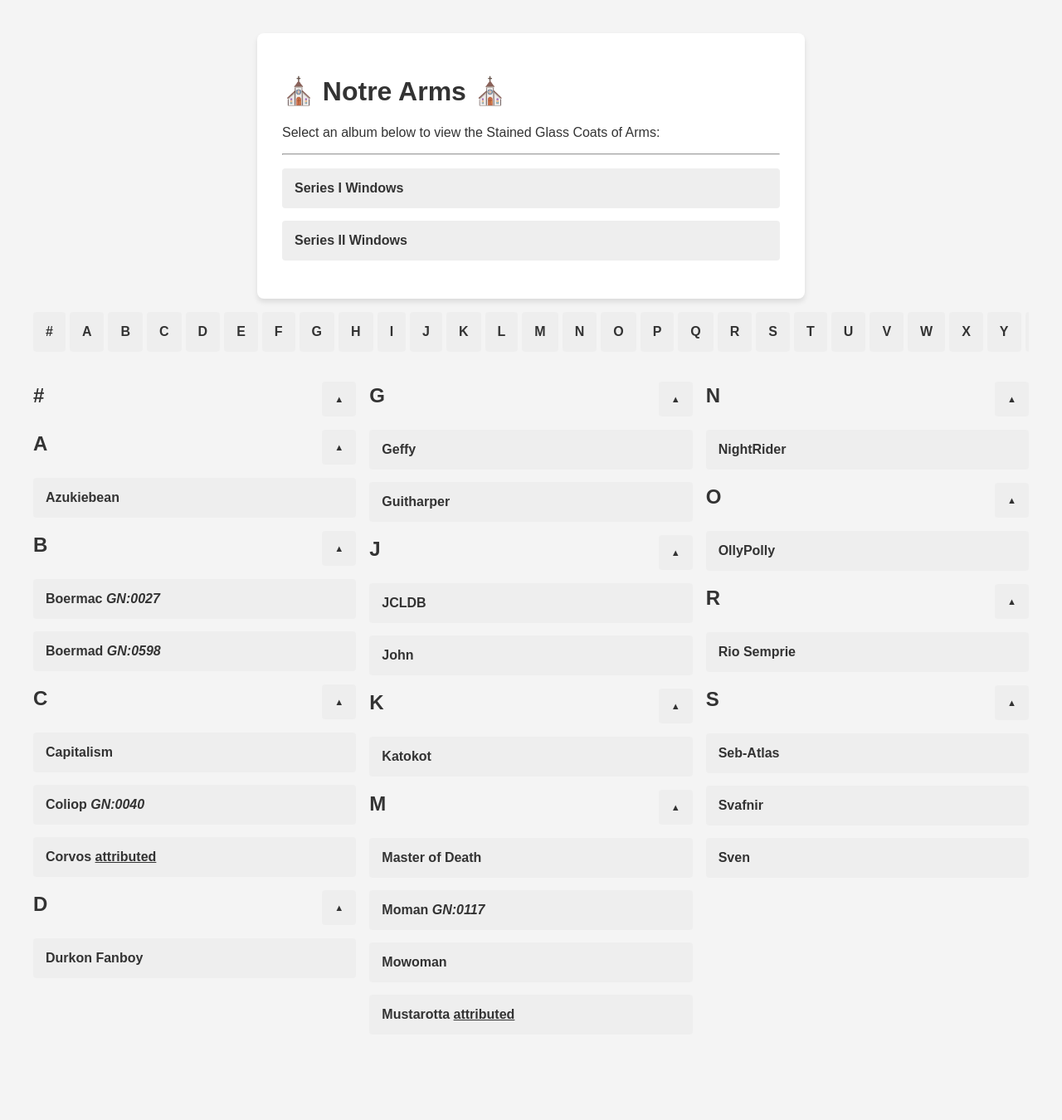
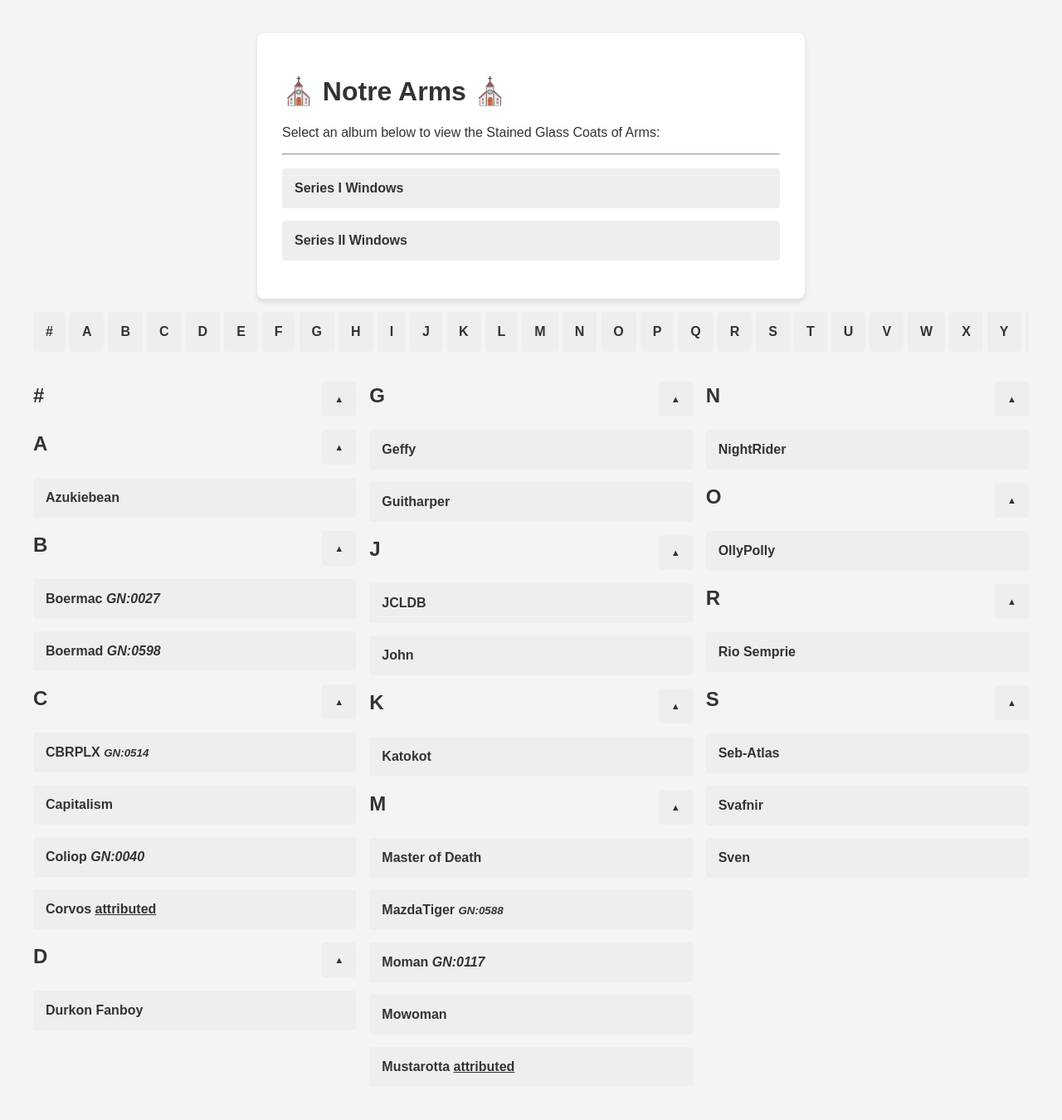
Before and after one commit to sirhcb/NAtesting, a Jekyll site: the page built from index.html, in a window 1280 px wide. Shown: the whole page at 83% size. Built offline with Jekyll 4.4.1, drawn with Linux system fonts in a browser that asks for light colours; before the commit the page ends 1287 px from its top, so only the background shows below that.

Commit message:
Add new slideshow links to index.html

```diff
--- a/index.html
+++ b/index.html
@@ -140,6 +140,7 @@
 
 
   <ul>
+    <li><a href="/NotreArms/slideshows/Series II/#slide-1">CBRPLX  <i><small>GN:0514</small></i></a></li>
     <li><a href="/NotreArms/slideshows/Series I/#slide-1">Capitalism</a></li>
     <li><a href="/NotreArms/slideshows/Series I/#slide-1">Coliop <i>GN:0040</i></a></li>
     <li><a href="/NotreArms/slideshows/Series I/#slide-1">Corvos <u>attributed</u></a></li>
@@ -216,6 +217,7 @@
 
   <ul>
     <li><a href="/NotreArms/slideshows/Series II/#slide-1">Master of Death</a></li>
+    <li><a href="/NotreArms/slideshows/Series II/#slide-1">MazdaTiger <i><small>GN:0588</small></i></a></li>
     <li><a href="/NotreArms/slideshows/Series I/#slide-1">Moman <i>GN:0117</i></a></li>
     <li><a href="/NotreArms/slideshows/Series I/#slide-1">Mowoman</a></li>
     <li><a href="/NotreArms/slideshows/Series I/#slide-1">Mustarotta <u>attributed</u></a></li>
```
